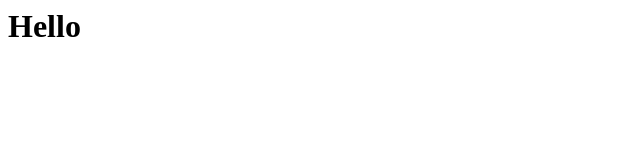
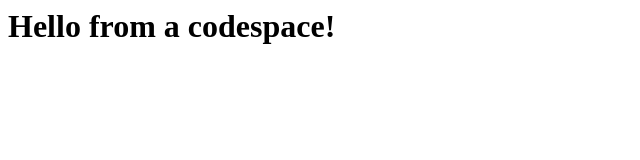
Before and after one commit to OleksiiSirukGL/skills-code-with-codespaces, a plain HTML site: page index.html in a window 1280 px wide. Shown: the whole page, without its empty margins (0-640 px from the left). Drawn offline with Linux system fonts and the light colour scheme.

Commit message:
adding hello from the codespace

```diff
--- a/index.html
+++ b/index.html
@@ -1,3 +1,3 @@
 <html>
-  <h1>Hello</h1>
+  <h1>Hello from a codespace!</h1>
 </html>
```
